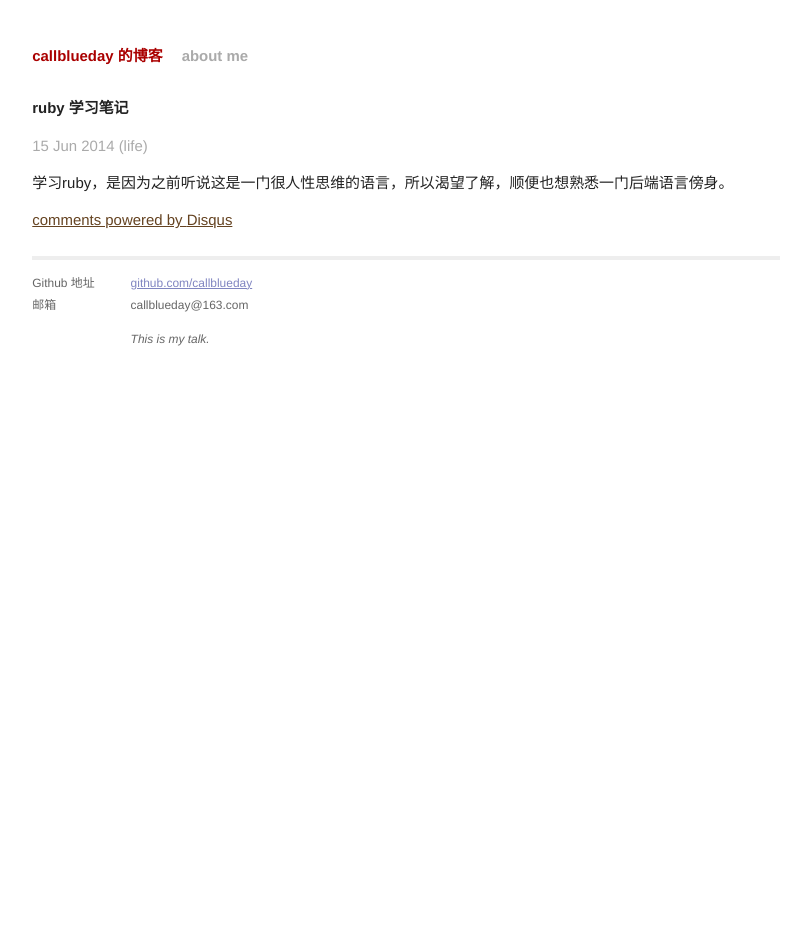
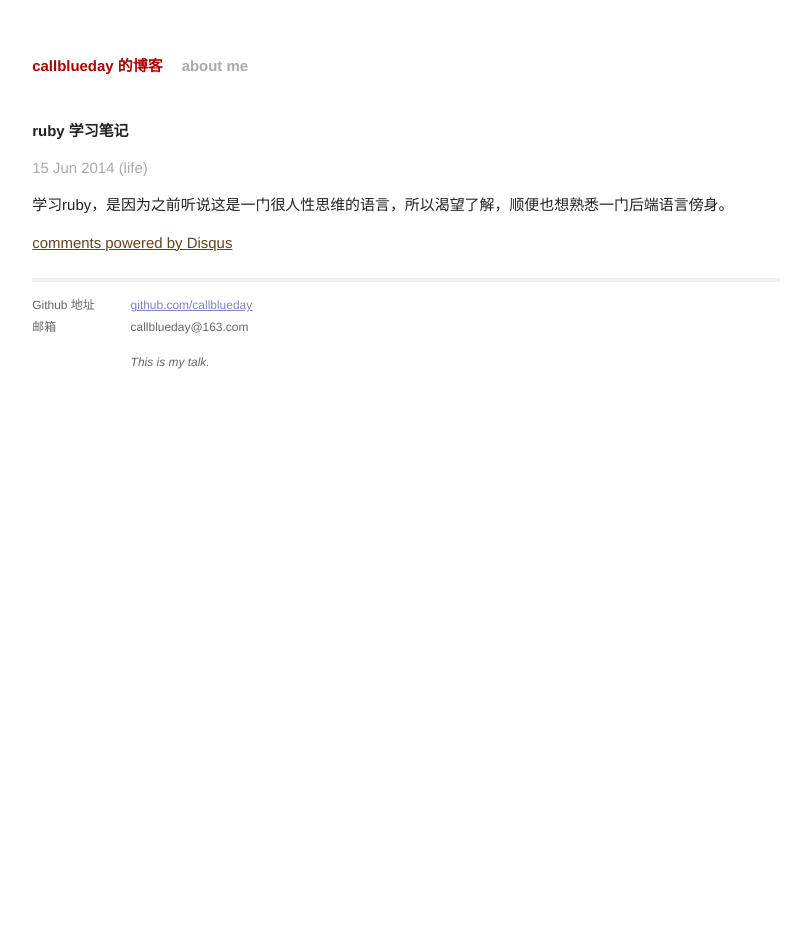
Before and after one commit to callblueday/blog, a Jekyll site: the page built from _posts/2014-06-15-ruby-note.md, in a window 1280 px wide. Shown: the whole page, without its empty margins (234-1045 px from the left). Built offline with Jekyll 4.4.1, drawn with Linux system fonts in a browser that asks for light colours; Markdown is read by kramdown in place of the engine named in the settings; comment, search, counter and statistics services are not loaded.

Commit message:
update style

```diff
--- a/_layouts/post.html
+++ b/_layouts/post.html
@@ -9,7 +9,7 @@ comments: true
 {{ content }}
 </div>
 
-<div class="comments">
+<div class="comments" style="margin-top: 10px;">
   <div id="disqus_thread"></div>
   <script type="text/javascript">
       /* * * CONFIGURATION VARIABLES: EDIT BEFORE PASTING INTO YOUR WEBPAGE * * */
--- a/css/main.css
+++ b/css/main.css
@@ -5,11 +5,6 @@
 /*--------------------------------------------------*/
 
 /* Global Reset */
-* {
-  margin: 0;
-  padding: 0;
-}
-
 html, body { height: 100%; }
 
 body {
```
